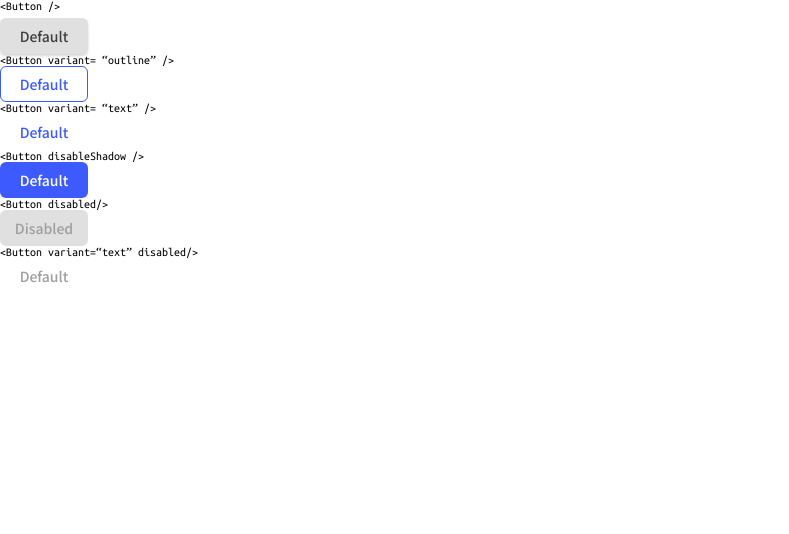
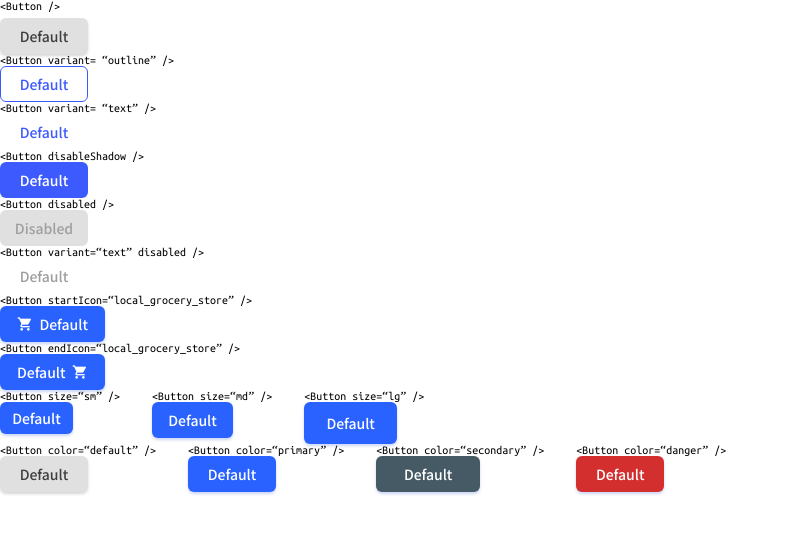
Before and after one commit to Moro-Afriyie/React-Button-Component, a React (Create React App) app in the folder react-button-component/: page / in a window 1280 px wide. Shown: the top 534 px of the page, without its empty margins (0-789 px from the left). Built offline with nearby package versions, Linux system fonts and the light colour scheme.

Commit message:
done with the buttons

```diff
--- a/react-button-component/public/index.html
+++ b/react-button-component/public/index.html
@@ -15,6 +15,10 @@
       user's mobile device or desktop. See https://developers.google.com/web/fundamentals/web-app-manifest/
     -->
     <link rel="manifest" href="%PUBLIC_URL%/manifest.json" />
+    <link
+      href="https://fonts.googleapis.com/icon?family=Material+Icons"
+      rel="stylesheet"
+    />
     <!--
       Notice the use of %PUBLIC_URL% in the tags above.
       It will be replaced with the URL of the `public` folder during the build.
--- a/react-button-component/src/App.scss
+++ b/react-button-component/src/App.scss
@@ -25,4 +25,12 @@ body {
     flex-direction: column;
     gap: 0.4rem;
   }
+  .button__size {
+    display: flex;
+    gap: 2rem;
+  }
+  .button__colors {
+    display: flex;
+    gap: 2rem;
+  }
 }
--- a/react-button-component/src/App.tsx
+++ b/react-button-component/src/App.tsx
@@ -26,13 +26,73 @@ function App() {
           <p className="title">&#60;Button disableShadow /&#62;</p>
           <Button disableShadow />
         </div>
-        <div className="button__variant">
-          <p className="title">&#60;Button disabled/&#62;</p>
+        <div className="button__disabled">
+          <p className="title">&#60;Button disabled /&#62;</p>
           <Button disabled />
           <p className="title">
-            &#60;Button variant=<q>text</q> disabled/&#62;
+            &#60;Button variant=<q>text</q> disabled /&#62;
           </p>
           <Button variant="text" disabled />
+        </div>
+        <div className="button__startIcon">
+          <div className="right">
+            <p className="title">
+              &#60;Button startIcon=<q>local_grocery_store</q> /&#62;
+            </p>
+            <Button startIcon="local_grocery_store" />
+          </div>
+          <div className="left">
+            <p className="title">
+              &#60;Button endIcon=<q>local_grocery_store</q> /&#62;
+            </p>
+            <Button endIcon="local_grocery_store" />
+          </div>
+        </div>
+        <div className="button__size">
+          <div className="small">
+            <p className="title">
+              &#60;Button size=<q>sm</q> /&#62;
+            </p>
+            <Button size="sm" />
+          </div>
+          <div className="medium">
+            <p className="title">
+              &#60;Button size=<q>md</q> /&#62;
+            </p>
+            <Button size="md" />
+          </div>
+          <div className="large">
+            <p className="title">
+              &#60;Button size=<q>lg</q> /&#62;
+            </p>
+            <Button size="lg" />
+          </div>
+        </div>
+        <div className="button__colors">
+          <div className="color__default">
+            <p className="title">
+              &#60;Button color=<q>default</q> /&#62;
+            </p>
+            <Button color="default" />
+          </div>
+          <div className="color__primary">
+            <p className="title">
+              &#60;Button color=<q>primary</q> /&#62;
+            </p>
+            <Button color="primary" />
+          </div>
+          <div className="color__secondary">
+            <p className="title">
+              &#60;Button color=<q>secondary</q> /&#62;
+            </p>
+            <Button color="secondary" />
+          </div>
+          <div className="color__danger">
+            <p className="title">
+              &#60;Button color=<q>danger</q> /&#62;
+            </p>
+            <Button color="danger" />
+          </div>
         </div>
       </div>
     </main>
--- a/react-button-component/src/button/Button.tsx
+++ b/react-button-component/src/button/Button.tsx
@@ -5,12 +5,20 @@ interface IButtonProps {
   variant?: string;
   disableShadow?: true;
   disabled?: true;
+  startIcon?: string;
+  endIcon?: string;
+  size?: string;
+  color?: string;
 }
 
 const Button: React.FunctionComponent<IButtonProps> = ({
   variant,
   disableShadow,
   disabled,
+  startIcon,
+  endIcon,
+  size,
+  color,
 }: IButtonProps) => {
   if (variant === "outline") {
     return <button className="outline">Default</button>;
@@ -26,6 +34,30 @@ const Button: React.FunctionComponent<IButtonProps> = ({
         Disabled
       </button>
     );
+  } else if (startIcon) {
+    return (
+      <button className="startIcon">
+        <span className="material-icons">{startIcon}</span> Default
+      </button>
+    );
+  } else if (endIcon) {
+    return (
+      <button className="startIcon">
+        Default <span className="material-icons">{endIcon}</span>
+      </button>
+    );
+  } else if (size === "sm") {
+    return <button className="sm">Default</button>;
+  } else if (size === "md") {
+    return <button className="md">Default</button>;
+  } else if (size === "lg") {
+    return <button className="lg">Default</button>;
+  } else if (color === "primary") {
+    return <button className="primary">Default</button>;
+  } else if (color === "secondary") {
+    return <button className="secondary">Default</button>;
+  } else if (color === "danger") {
+    return <button className="danger">Default</button>;
   }
   return (
     <button className={disabled ? "default disabled" : "default"}>
--- a/react-button-component/src/button/button.scss
+++ b/react-button-component/src/button/button.scss
@@ -67,3 +67,81 @@
   color: #9e9e9e;
   border: none;
 }
+
+.startIcon {
+  @include button();
+  width: 105px;
+  border: none;
+  background-color: #2962ff;
+  color: #ffffff;
+  display: flex;
+  align-items: center;
+  justify-content: center;
+  gap: 0.4rem;
+  box-shadow: 0px 2px 3px 0px #0031ca33;
+  span {
+    font-size: 1rem;
+  }
+}
+
+.sm {
+  @include button();
+  width: 73px;
+  height: 32px;
+  border: none;
+  background-color: #2962ff;
+  color: #ffffff;
+  box-shadow: 0px 2px 3px 0px #0031ca33;
+}
+.md {
+  @include button();
+  width: 81px;
+  height: 36px;
+  border: none;
+  background-color: #2962ff;
+  color: #ffffff;
+  box-shadow: 0px 2px 3px 0px #0031ca33;
+}
+.lg {
+  @include button();
+  width: 93px;
+  height: 42px;
+  border: none;
+  background-color: #2962ff;
+  color: #ffffff;
+  box-shadow: 0px 2px 3px 0px #0031ca33;
+}
+.primary {
+  @include button();
+  border: none;
+  background-color: #2962ff;
+  color: #ffffff;
+  box-shadow: 0px 2px 3px 0px #0031ca33;
+  &:hover,
+  &:focus {
+    background: #0039cb;
+  }
+}
+.danger {
+  @include button();
+  border: none;
+  background-color: #d32f2f;
+  color: #ffffff;
+  box-shadow: 0px 2px 3px 0px #0031ca33;
+  &:hover,
+  &:focus {
+    background-color: #9a0007;
+  }
+}
+.secondary {
+  @include button();
+  width: 104px;
+  border: none;
+  background-color: #455a64;
+  color: #ffffff;
+  box-shadow: 0px 2px 3px 0px #0031ca33;
+  &:hover,
+  &:focus {
+    background-color: #1c313a;
+  }
+}
```
